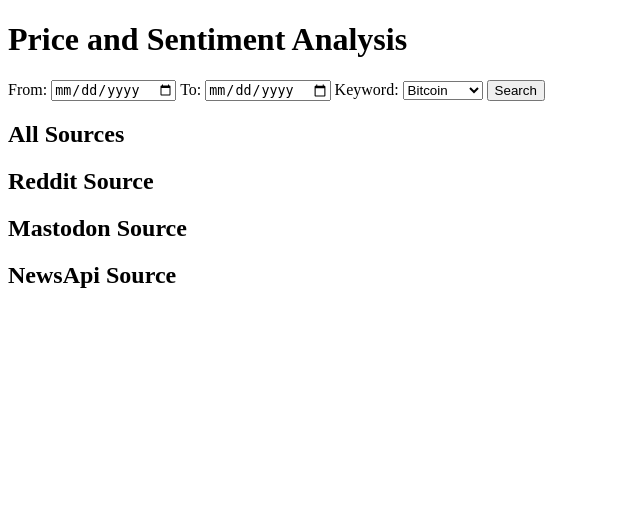
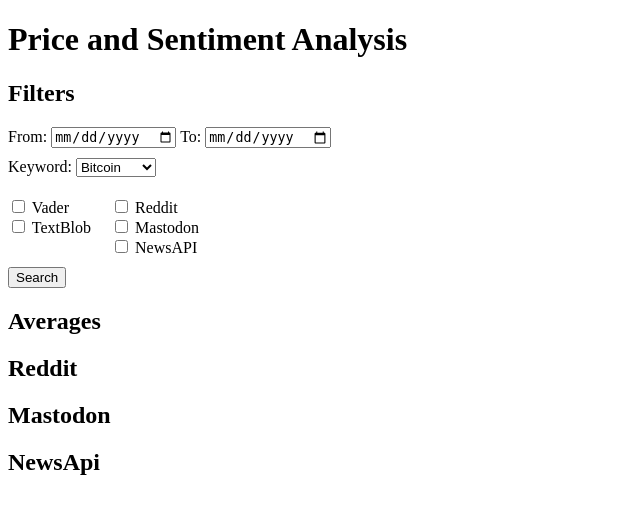
Before and after one commit to SIRSTN/Web_Charts, a Flask app: template templates/chart.html in a window 1280 px wide. Shown: the top 514 px of the page, without its empty margins (0-640 px from the left). Run offline with Flask 3, Linux system fonts and the light colour scheme; the template is opened without the code that fills it, so the values that code supplies are empty.

Commit message:
checkbox commit

```diff
--- a/app.py
+++ b/app.py
@@ -14,7 +14,7 @@ app = Flask(__name__)
 config = ConfigParser()
 config.read('config.ini')
 
-def create_chart(source, from_date=None, to_date=None, keyword='Bitcoin'):
+def create_chart(source, from_date=None, to_date=None, keyword='Bitcoin', include_vader=True, include_textblob=True):
     client = MongoClient(config.get('Web_Charts', 'MongoClient'))
     db = client.Cluster0
     collection = db.Sentiment_Averages
@@ -35,8 +35,12 @@ def create_chart(source, from_date=None, to_date=None, keyword='Bitcoin'):
 
     fig = make_subplots(specs=[[{"secondary_y": True}]])
     fig.add_trace(go.Scatter(x=df['timestamp'], y=df['price'], name='Price'), secondary_y=False)
-    fig.add_trace(go.Scatter(x=df['timestamp'], y=df['textblob_sentiment'], name='TextBlob Sentiment'), secondary_y=True)
-    fig.add_trace(go.Scatter(x=df['timestamp'], y=df['vader_sentiment'], name='VADER Sentiment'), secondary_y=True)
+
+    # Conditionally add sentiment curves
+    if include_textblob:
+        fig.add_trace(go.Scatter(x=df['timestamp'], y=df['textblob_sentiment'], name='TextBlob Sentiment'), secondary_y=True)
+    if include_vader:
+        fig.add_trace(go.Scatter(x=df['timestamp'], y=df['vader_sentiment'], name='VADER Sentiment'), secondary_y=True)
 
     fig.update_xaxes(title_text="Timestamp")
     fig.update_yaxes(title_text="<b>Primary</b> Price", secondary_y=False)
@@ -44,12 +48,27 @@ def create_chart(source, from_date=None, to_date=None, keyword='Bitcoin'):
 
     return pio.to_html(fig, full_html=False)
 
-def create_chart_all_sources(from_date=None, to_date=None, keyword='Bitcoin'):
+def create_chart_all_sources(from_date=None, to_date=None, keyword='Bitcoin',
+                             include_vader=True, include_textblob=True,
+                             include_reddit=True, include_mastodon=True, include_newsapi=True):
+
     client = MongoClient(config.get('Web_Charts', 'MongoClient'))
     db = client.Cluster0
     collection = db.Sentiment_Averages
 
     query = {"keyword": keyword}
+
+    # Adding source filter
+    source_filter = []
+    if include_reddit:
+        source_filter.append("Reddit")
+    if include_mastodon:
+        source_filter.append("Mastodon")
+    if include_newsapi:
+        source_filter.append("NewsApi")
+    if source_filter:
+        query['source'] = {"$in": source_filter}
+
     if from_date and to_date:
         from_date_utc = datetime.strptime(from_date, '%Y-%m-%d').replace(tzinfo=pytz.UTC)
         to_date_utc = datetime.strptime(to_date, '%Y-%m-%d').replace(tzinfo=pytz.UTC)
@@ -76,8 +95,12 @@ def create_chart_all_sources(from_date=None, to_date=None, keyword='Bitcoin'):
 
     fig = make_subplots(specs=[[{"secondary_y": True}]])
     fig.add_trace(go.Scatter(x=df['_id'], y=df['avg_price'], name='Average Price'), secondary_y=False)
-    fig.add_trace(go.Scatter(x=df['_id'], y=df['avg_textblob_sentiment'], name='Average TextBlob Sentiment'), secondary_y=True)
-    fig.add_trace(go.Scatter(x=df['_id'], y=df['avg_vader_sentiment'], name='Average VADER Sentiment'), secondary_y=True)
+
+    # Conditionally add sentiment curves
+    if include_textblob:
+        fig.add_trace(go.Scatter(x=df['_id'], y=df['avg_textblob_sentiment'], name='Average TextBlob Sentiment'), secondary_y=True)
+    if include_vader:
+        fig.add_trace(go.Scatter(x=df['_id'], y=df['avg_vader_sentiment'], name='Average VADER Sentiment'), secondary_y=True)
 
     return pio.to_html(fig, full_html=False)
 
@@ -93,19 +116,36 @@ def charts():
     to_date = request.args.get('to_date', default_to_date_str)
     keyword = request.args.get('keyword', 'Bitcoin')
 
-    graph_html_all_sources = create_chart_all_sources(from_date, to_date, keyword)
-    graph_html_reddit = create_chart("Reddit", from_date, to_date, keyword)
-    graph_html_mastodon = create_chart("Mastodon", from_date, to_date, keyword)
-    graph_html_newsappi = create_chart("NewsApi", from_date, to_date, keyword)
+    # Check if the form was submitted
+    form_submitted = request.args.get('form_submitted') == 'true'
+
+    # Set checkboxes based on form submission
+    include_vader = request.args.get('vader', 'on' if not form_submitted else 'off') == 'on'
+    include_textblob = request.args.get('textblob', 'on' if not form_submitted else 'off') == 'on'
+    include_reddit = request.args.get('reddit', 'on' if not form_submitted else 'off') == 'on'
+    include_mastodon = request.args.get('mastodon', 'on' if not form_submitted else 'off') == 'on'
+    include_newsapi = request.args.get('newsapi', 'on' if not form_submitted else 'off') == 'on'
+
+    graph_html_all_sources = create_chart_all_sources(from_date, to_date, keyword,
+                                                     include_vader, include_textblob,
+                                                     include_reddit, include_mastodon, include_newsapi)
+    graph_html_reddit = create_chart("Reddit", from_date, to_date, keyword, include_vader, include_textblob)
+    graph_html_mastodon = create_chart("Mastodon", from_date, to_date, keyword, include_vader, include_textblob)
+    graph_html_newsapi = create_chart("NewsApi", from_date, to_date, keyword, include_vader, include_textblob)
 
     return render_template('chart.html',
                            graph_html_all_sources=graph_html_all_sources,
                            graph_html_reddit=graph_html_reddit,
                            graph_html_mastodon=graph_html_mastodon,
-                           graph_html_newsapi=graph_html_newsappi,
+                           graph_html_newsapi=graph_html_newsapi,
                            from_date=from_date,
                            to_date=to_date,
-                           keyword=keyword)
+                           keyword=keyword,
+                           vader=include_vader,
+                           textblob=include_textblob,
+                           reddit=include_reddit,
+                           mastodon=include_mastodon,
+                           newsapi=include_newsapi)
 
 if __name__ == '__main__':
     app.run(debug=True)
--- a/templates/chart.html
+++ b/templates/chart.html
@@ -3,36 +3,84 @@
 <head>
     <meta charset="UTF-8">
     <title>Price and Sentiment Analysis</title>
+    <style>
+        .checkbox-group {
+            display: flex;
+            padding: 10px 0;
+        }
+
+        .checkboxes {
+            margin-right: 20px;
+        }
+
+        .form-section {
+            margin-bottom: 10px;
+        }
+    </style>
 </head>
 <body>
     <h1>Price and Sentiment Analysis</h1>
 
     <form action="/" method="get">
+        <h2>Filters</h2>
+        <div class="form-section">
             <label for="from_date">From:</label>
             <input type="date" id="from_date" name="from_date" value="{{ from_date }}">
 
             <label for="to_date">To:</label>
             <input type="date" id="to_date" name="to_date" value="{{ to_date }}">
+        </div>
 
+        <div class="form-section">
             <label for="keyword">Keyword:</label>
             <select id="keyword" name="keyword">
                 <option value="Bitcoin" {% if keyword == 'Bitcoin' %}selected{% endif %}>Bitcoin</option>
                 <option value="Ethereum" {% if keyword == 'Ethereum' %}selected{% endif %}>Ethereum</option>
             </select>
+        </div>
+
+        <div class="checkbox-group">
+            <div class="checkboxes">
+                <div>
+                    <input type="checkbox" id="vader" name="vader" {{ 'checked' if vader else '' }}>
+                    <label for="vader">Vader</label>
+                </div>
+                <div>
+                    <input type="checkbox" id="textblob" name="textblob" {{ 'checked' if textblob else '' }}>
+                    <label for="textblob">TextBlob</label>
+                </div>
+            </div>
+            <div class="checkboxes">
+                <div>
+                    <input type="checkbox" id="reddit" name="reddit" {{ 'checked' if reddit else '' }}>
+                    <label for="reddit">Reddit</label>
+                </div>
+                <div>
+                    <input type="checkbox" id="mastodon" name="mastodon" {{ 'checked' if mastodon else '' }}>
+                    <label for="mastodon">Mastodon</label>
+                </div>
+                <div>
+                    <input type="checkbox" id="newsapi" name="newsapi" {{ 'checked' if newsapi else '' }}>
+                    <label for="newsapi">NewsAPI</label>
+                </div>
+            </div>
+        </div>
+
+        <input type="hidden" name="form_submitted" value="true">
 
         <button type="submit">Search</button>
     </form>
 
-    <h2>All Sources</h2>
+    <h2>Averages</h2>
     {{ graph_html_all_sources|safe }}
 
-    <h2>Reddit Source</h2>
+    <h2>Reddit</h2>
     {{ graph_html_reddit|safe }}
 
-    <h2>Mastodon Source</h2>
+    <h2>Mastodon</h2>
     {{ graph_html_mastodon|safe }}
 
-    <h2>NewsApi Source</h2>
+    <h2>NewsApi</h2>
     {{ graph_html_newsapi|safe }}
 </body>
 </html>
```
Lines whose indentation alone changed are shown as unchanged.
